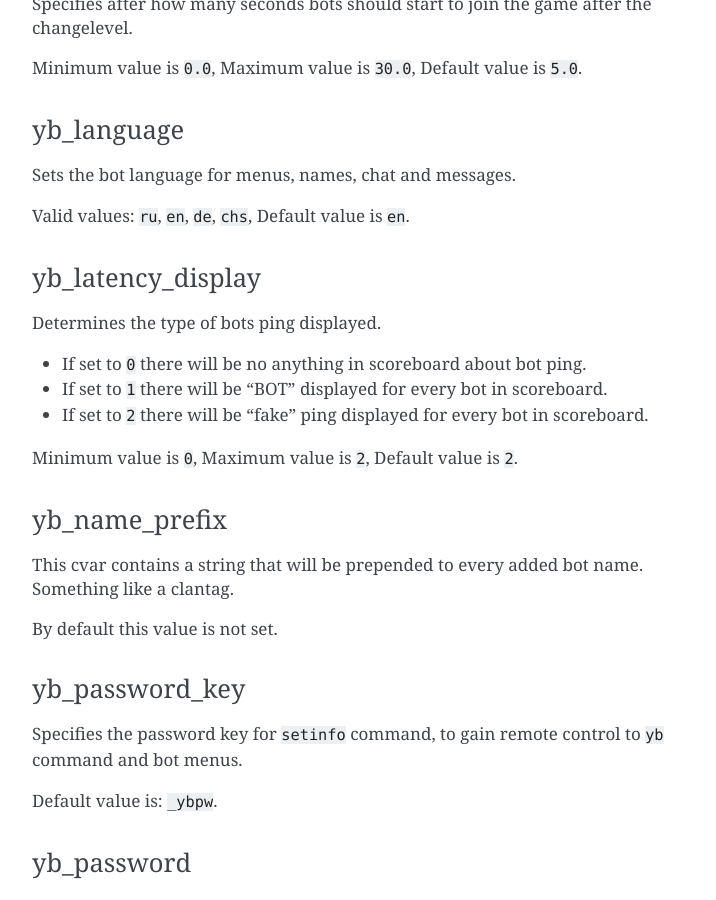
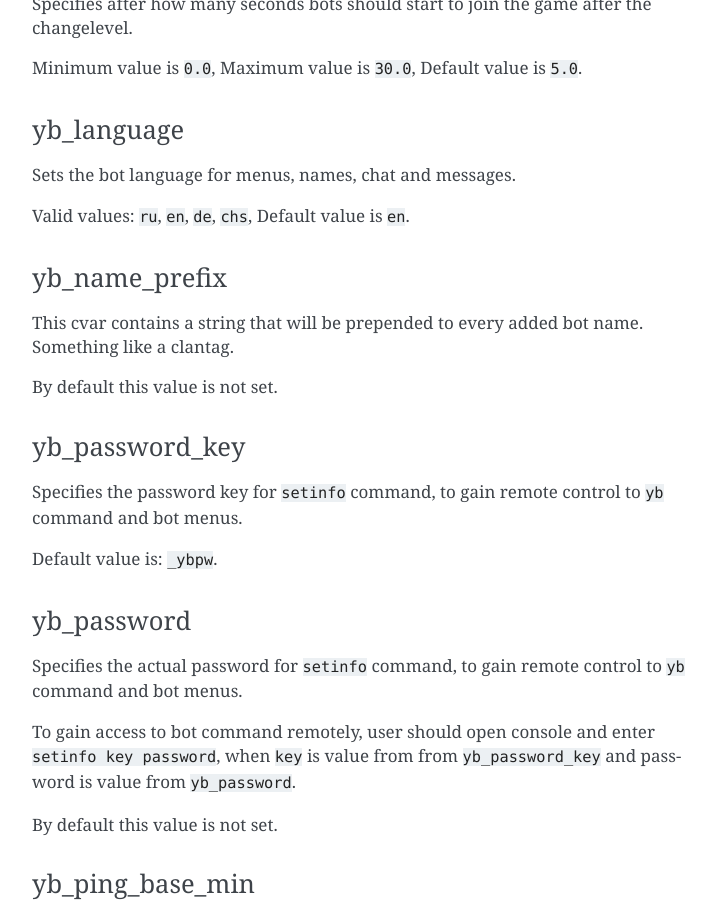
Before and after one commit to yapb/docs, a Sphinx documentation site: the page built from docs/configuring.rst, in a window 1280 px wide and 900 px high, scrolled down 6973 px. Shown: the whole window, without its empty margins (388-1104 px from the left). Built offline with Sphinx 7.4.7, drawn with Linux system fonts in a browser that asks for light colours; some of the changed text lies outside the part shown.

Commit message:
fix: rename yb_latency_display cvar
Because in the new version it is called yb_show_latency

```diff
--- a/docs/configuring.rst
+++ b/docs/configuring.rst
@@ -322,18 +322,6 @@ Sets the bot language for menus, names, chat and messages.
 Valid values: ``ru``, ``en``, ``de``, ``chs``, Default value is ``en``.
 
 
-yb_latency_display
---------------------------------
-
-Determines the type of bots ping displayed.
-
-* If set to ``0`` there will be no anything in scoreboard about bot ping.
-* If set to ``1`` there will be "BOT" displayed for every bot in scoreboard.
-* If set to ``2`` there will be "fake" ping displayed for every bot in scoreboard.
-
-Minimum value is ``0``, Maximum value is ``2``, Default value is ``2``.
-
-
 yb_name_prefix
 --------------------------------
 
```
Also changed, not shown: other parts of docs/configuring.rst (+12 -0 lines).
